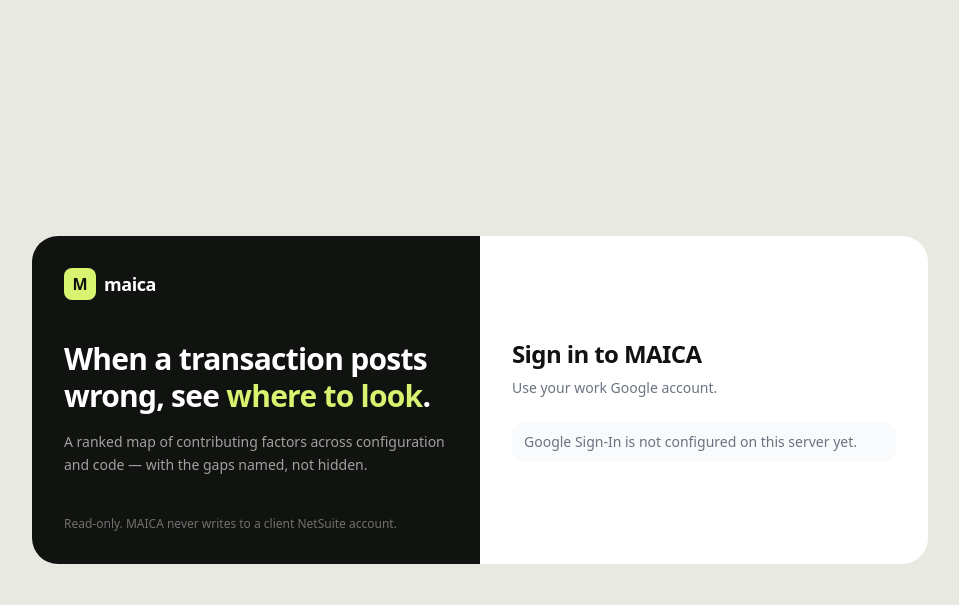
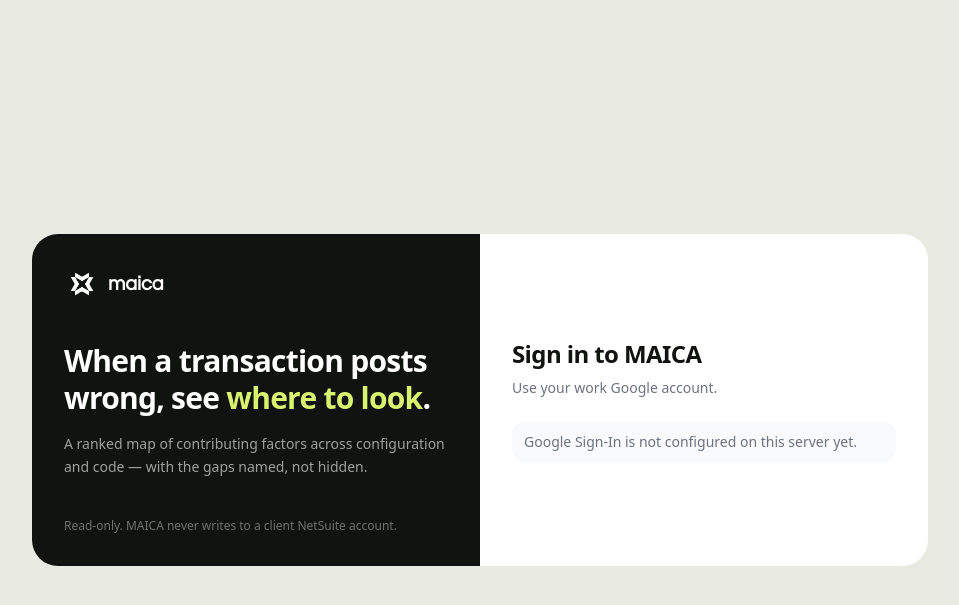
Before and after one commit to Pranjal-Saini/Maica-, a FastAPI app: page /login in a window 1280 px wide. Shown: the top 605 px of the page, without its empty margins (160-1119 px from the left). Run offline with FastAPI, Linux system fonts and the light colour scheme; some libraries are stand-ins or nearby versions; some web fonts are replaced.

Commit message:
Use the Maica mark and Garet wordmark in place of the letter tile
The supplied PNG is a white mark on an opaque black square — no alpha
channel — so dropping it onto the sidebar would show a black tile a shade
darker than the surface. It is screen-blended instead, which maps its black
exactly onto whatever is behind it: no tile edge, no image processing, and
the artwork is untouched. On the chat window's white header it sits on an
ink tile, since screen blending needs a dark surface.

The wordmark asks for Garet. The font is licensed and is NOT committed here —
which licence applies is the product owner's decision, not something to settle
by committing a file found online. @font-face already points at
static/fonts/Garet-{Book,Heavy}.woff2 and static/fonts/README.md says where to
put them; until then it falls back to Questrial, a geometric sans of similar
proportion, so nothing looks broken.

Also mounts /static, which the app did not previously serve.

Co-Authored-By: Claude Opus 5 <noreply@anthropic.com>

```diff
--- a/maica/api/main.py
+++ b/maica/api/main.py
@@ -2,6 +2,7 @@ from collections.abc import AsyncGenerator
 from contextlib import asynccontextmanager
 
 from fastapi import FastAPI
+from fastapi.staticfiles import StaticFiles
 from starlette.middleware.sessions import SessionMiddleware
 
 from maica.api.errors import ingest_validation_error_handler
@@ -23,6 +24,7 @@ def create_app() -> FastAPI:
     app = FastAPI(title="MAICA — NetSuite Transaction Impact Copilot", lifespan=_lifespan)
 
     app.add_middleware(SessionMiddleware, secret_key=get_settings().session_secret_key)
+    app.mount("/static", StaticFiles(directory="maica/web/static"), name="static")
 
     app.include_router(health.router)
     app.include_router(auth.router)
--- /dev/null
+++ b/maica/web/templates/_brand.html
@@ -0,0 +1,44 @@
+{#
+  Brand assets shared by every page that shows the logo lockup. Goes in <head>.
+
+  The supplied logo is a white mark on an OPAQUE black square — the PNG has no
+  alpha channel. Screen blending maps that black onto whatever is behind it, so
+  the mark sits on any dark surface with no visible tile edge, without altering
+  the artwork or adding an image-processing dependency to strip the background.
+  It therefore needs a dark surface behind it; on a light page put it on an .ink
+  tile first.
+#}
+<link rel="preconnect" href="https://fonts.googleapis.com" />
+<link rel="preconnect" href="https://fonts.gstatic.com" crossorigin />
+<link href="https://fonts.googleapis.com/css2?family=Questrial&display=swap" rel="stylesheet" />
+<link rel="icon" href="/static/maica-logo.png" />
+<style>
+  /* Garet is licensed and is not committed to this repository — see
+     static/fonts/README.md. These rules are inert until the files are dropped
+     in, and the wordmark falls back to a geometric sans of similar proportion
+     so nothing looks broken meanwhile. */
+  @font-face {
+    font-family: "Garet";
+    src: url("/static/fonts/Garet-Book.woff2") format("woff2");
+    font-weight: 400;
+    font-style: normal;
+    font-display: swap;
+  }
+  @font-face {
+    font-family: "Garet";
+    src: url("/static/fonts/Garet-Heavy.woff2") format("woff2");
+    font-weight: 800;
+    font-style: normal;
+    font-display: swap;
+  }
+
+  .maica-wordmark {
+    font-family: "Garet", Questrial, "Century Gothic", Futura, "Trebuchet MS", sans-serif;
+    font-weight: 800;
+    letter-spacing: -0.005em;
+  }
+
+  .maica-mark {
+    mix-blend-mode: screen;
+  }
+</style>
--- a/maica/web/templates/base.html
+++ b/maica/web/templates/base.html
@@ -20,6 +20,7 @@
       },
     };
   </script>
+  {% include "_brand.html" %}
   <style>
     #sidebar { transition: width .18s ease; }
     #sidebar[data-collapsed="true"] { width: 76px; }
@@ -36,8 +37,9 @@
     <aside id="sidebar" data-collapsed="false"
            class="flex w-[248px] shrink-0 flex-col rounded-[26px] bg-ink text-white p-4">
       <a href="/dashboard" class="side-row flex items-center gap-2 rounded-xl px-1 py-1 hover:opacity-80">
-        <span class="grid h-8 w-8 shrink-0 place-items-center rounded-lg bg-lime text-ink font-bold">M</span>
-        <span class="side-label text-lg font-semibold tracking-tight">maica</span>
+        <img src="/static/maica-logo.png" alt="" aria-hidden="true"
+             class="maica-mark h-9 w-9 shrink-0" />
+        <span class="side-label maica-wordmark text-xl">maica</span>
       </a>
 
       <button type="button" id="collapse-toggle" aria-label="Collapse sidebar"
--- a/maica/web/templates/chat_window.html
+++ b/maica/web/templates/chat_window.html
@@ -16,12 +16,15 @@
       theme: { extend: { colors: { ink: "#111310", canvas: "#e8eae2", lime: "#d7f36f" } } },
     };
   </script>
+  {% include "_brand.html" %}
 </head>
 <body class="flex h-screen flex-col bg-canvas text-ink antialiased">
 
   <header class="border-b border-black/5 bg-white">
     <div class="mx-auto flex w-full max-w-3xl items-center gap-2.5 px-5 py-3.5">
-      <span class="grid h-9 w-9 shrink-0 place-items-center rounded-xl bg-ink text-sm font-bold text-lime">M</span>
+      <span class="grid h-9 w-9 shrink-0 place-items-center overflow-hidden rounded-xl bg-ink">
+        <img src="/static/maica-logo.png" alt="" aria-hidden="true" class="maica-mark h-7 w-7" />
+      </span>
       <span class="min-w-0">
         <span class="block text-sm font-semibold leading-tight">Ask about this evidence</span>
         <span class="block truncate text-xs text-gray-400">
--- a/maica/web/templates/login.html
+++ b/maica/web/templates/login.html
@@ -10,6 +10,7 @@
       theme: { extend: { colors: { ink: "#111310", canvas: "#e8eae2", lime: "#d7f36f" } } },
     };
   </script>
+  {% include "_brand.html" %}
 </head>
 <body class="bg-canvas text-ink antialiased">
   <div class="flex min-h-screen items-center justify-center p-4">
@@ -18,8 +19,9 @@
       <!-- Pitch -->
       <div class="flex flex-col justify-between bg-ink p-8 text-white">
         <div class="flex items-center gap-2">
-          <span class="grid h-8 w-8 place-items-center rounded-lg bg-lime font-bold text-ink">M</span>
-          <span class="text-lg font-semibold tracking-tight">maica</span>
+          <img src="/static/maica-logo.png" alt="" aria-hidden="true"
+               class="maica-mark h-9 w-9 shrink-0" />
+          <span class="maica-wordmark text-xl">maica</span>
         </div>
         <div class="my-10">
           <h2 class="text-3xl font-semibold leading-tight tracking-tight">
```
Also changed, not shown: tests/integration/test_shell_pages.py (+14 -0 lines), assests/Maica Logo.png (added), maica/web/static/fonts/README.md (added), maica/web/static/maica-logo.png (added).
